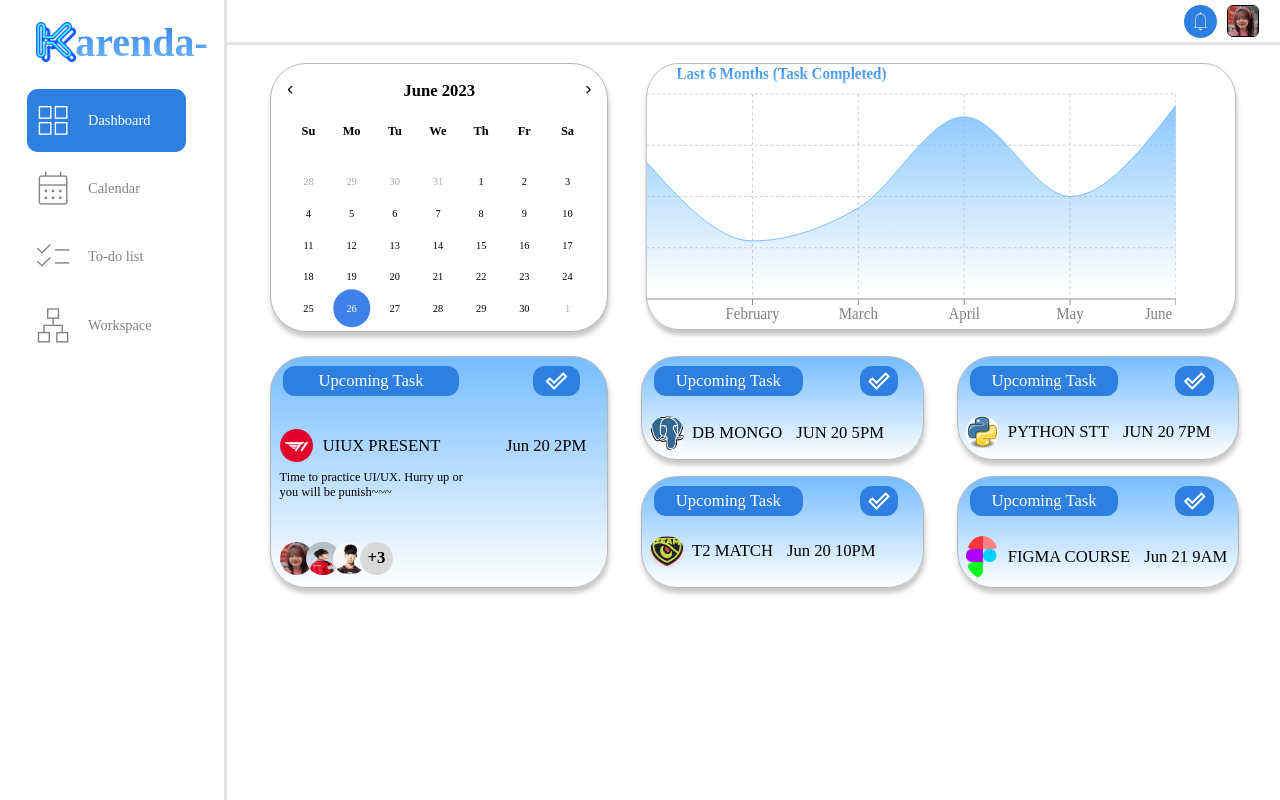
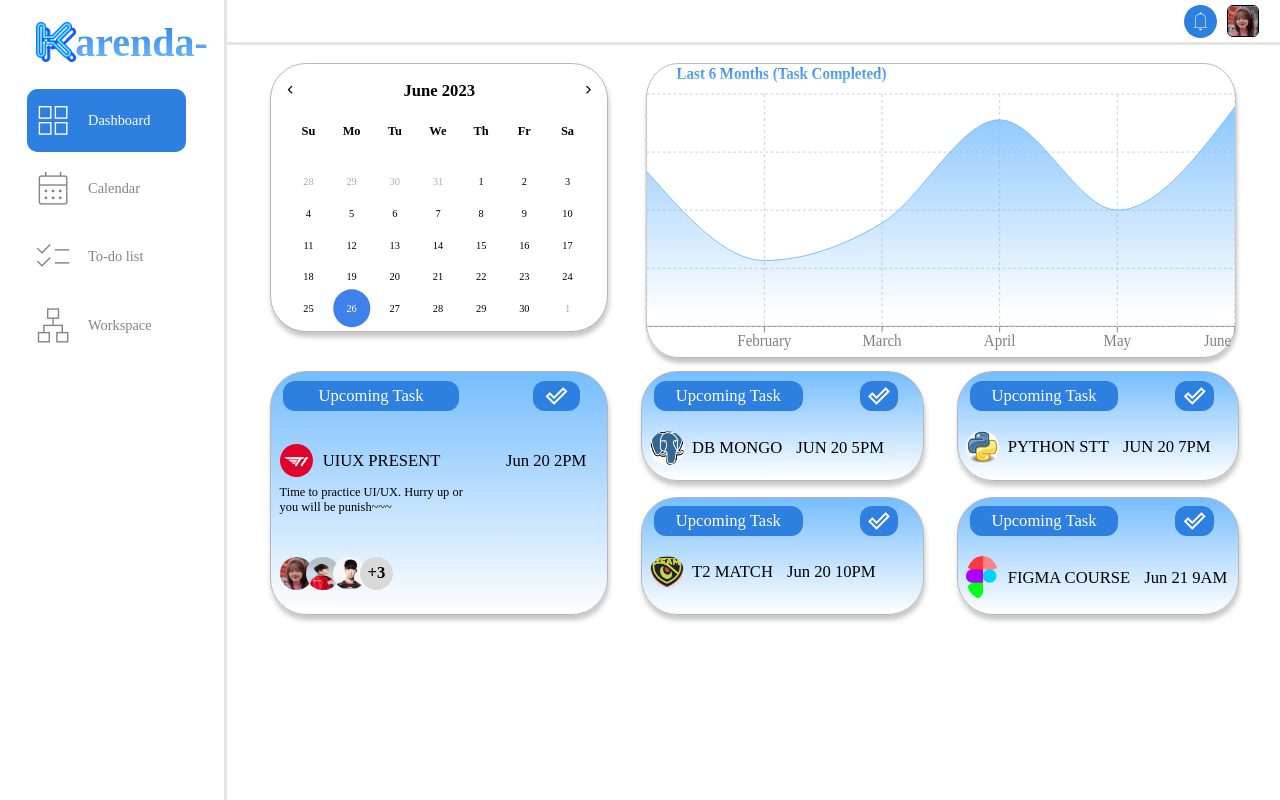
Before and after one commit to ThuKuRu/calendar, a React (Create React App) app: page / in a window 1280 px wide. Built offline with nearby package versions, Linux system fonts and the light colour scheme; a web font is replaced by a local one.

Commit message:
update graph

```diff
--- a/src/containers/Dashboard/Dashboard.jsx
+++ b/src/containers/Dashboard/Dashboard.jsx
@@ -36,7 +36,7 @@ const Dashboard = () => {
         <div className="topRightDash">
           <div className="chart">
             <div className="title">Last 6 Months (Task Completed)</div>
-            <ResponsiveContainer width="90%" aspect={2.4 / 1}>
+            <ResponsiveContainer width="100%" aspect={2.4 / 1}>
               <AreaChart
                 width={730}
                 height={200}
--- a/src/containers/Workspace/WorkspaceSpecific/AddTask/index.style.js
+++ b/src/containers/Workspace/WorkspaceSpecific/AddTask/index.style.js
@@ -317,7 +317,6 @@ const MemberList = styled.option`
   list-style: none;
   font-size: 18px;
   font-family: "Roboto" !important;
-  margin-right: 4rem;
 `;
 
 export { FormTodoStyle, SelectList, MenuItem, MemberList, MemberMenu };
```
